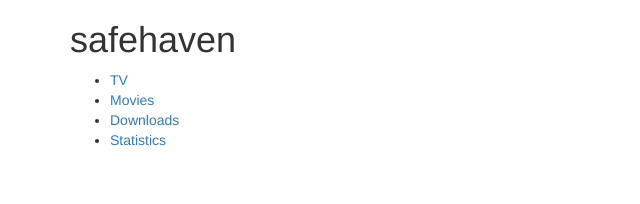
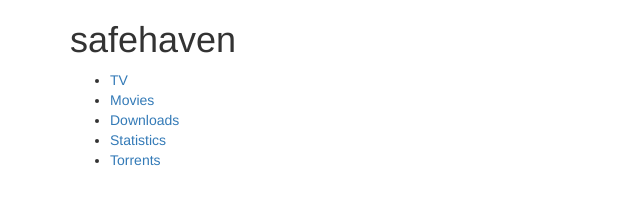
Before and after one commit to aphelion/safehaven, a plain HTML site: page index.html in a window 1280 px wide. Shown: the full height of the page, 0-640 px from the left. Drawn offline with nearby package versions, Linux system fonts and the light colour scheme.

Commit message:
Add link for torrents

```diff
--- a/index.html
+++ b/index.html
@@ -27,6 +27,7 @@
     <li><a href="/movies">Movies</a></li>
     <li><a href="/sabnzbd">Downloads</a></li>
     <li><a href="/stats">Statistics</a></li>
+    <li><a href="/transmission">Torrents</a></li>
 </ul>
 
 <!-- jQuery (necessary for Bootstrap's JavaScript plugins) -->
```
